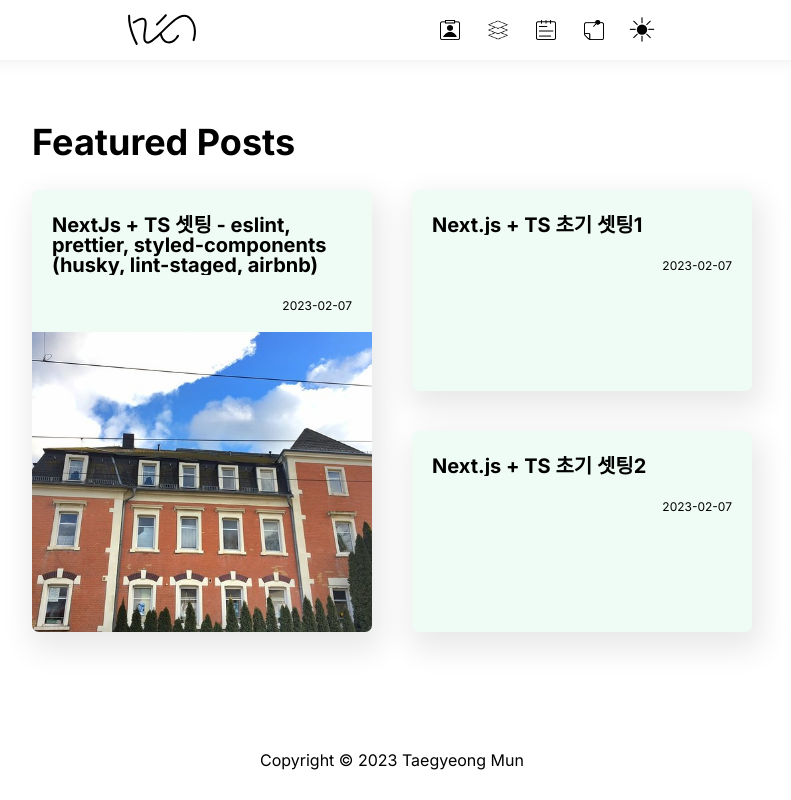
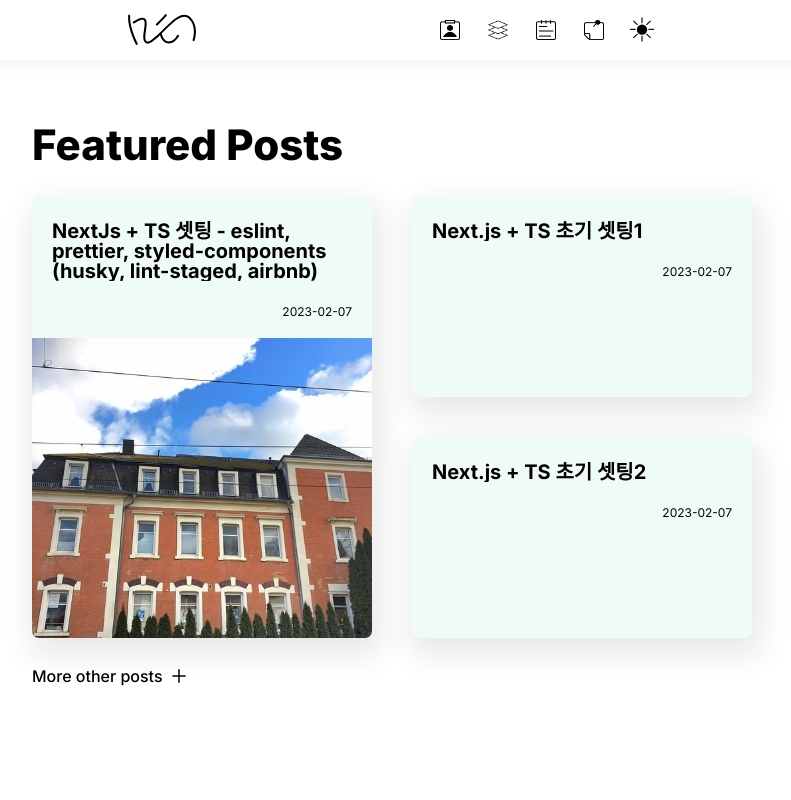
Before and after one commit to xmun74/xmunt, a Next.js app: page / in a window 1280 px wide. Shown: the top 800 px of the page, without its empty margins (248-1039 px from the left). Built offline with nearby package versions, Linux system fonts and the light colour scheme; no server answers.

Commit message:
style: heading, Projects, css

```diff
--- /dev/null
+++ b/components/common/Heading.tsx
@@ -0,0 +1,11 @@
+import styled from 'styled-components'
+
+const HeadingContent = styled.h1`
+  font-size: 42px;
+  font-weight: 800;
+  margin-bottom: 30px;
+`
+
+export default function Heading({ title }: { title: string }) {
+  return <HeadingContent>{title}</HeadingContent>
+}
--- /dev/null
+++ b/components/icons/PlusIcon.tsx
@@ -0,0 +1,24 @@
+import * as React from 'react'
+import { SVGProps } from 'react'
+
+function PlusIcon(props: SVGProps<SVGSVGElement>) {
+  return (
+    <svg
+      viewBox="0 0 16 16"
+      className="plus"
+      style={{
+        width: 16,
+        height: 16,
+        display: 'block',
+        fill: 'currentColor',
+        flexShrink: 0,
+        backfaceVisibility: 'hidden',
+      }}
+      {...props}
+    >
+      <path d="M7.977 14.963c.407 0 .747-.324.747-.723V8.72h5.362c.399 0 .74-.34.74-.747a.746.746 0 0 0-.74-.738H8.724V1.706c0-.398-.34-.722-.747-.722a.732.732 0 0 0-.739.722v5.529h-5.37a.746.746 0 0 0-.74.738c0 .407.341.747.74.747h5.37v5.52c0 .399.332.723.739.723z" />
+    </svg>
+  )
+}
+
+export default PlusIcon
--- a/pages/about/index.tsx
+++ b/pages/about/index.tsx
@@ -19,7 +19,7 @@ export default function About() {
       <Seo mode="default" />
       <AboutTitle>taegyeong mun</AboutTitle>
       <Content>
-        I am interested in solving problems and helping others. <br />
+        I&apos;m interested in solving problems and helping others. <br />
         and my heart beats when I do creative work. <br />
         also mainly use React, Typescript, styled-components for front-end
         development.
--- a/pages/index.tsx
+++ b/pages/index.tsx
@@ -1,13 +1,26 @@
+import Link from 'next/link'
 import styled from 'styled-components'
+import Heading from '../components/common/Heading'
+import PlusIcon from '../components/icons/PlusIcon'
 import PreviewContent from '../components/PreviewContent'
 import Seo from '../components/Seo'
 
-const HomeContainer = styled.div``
+const HomeContainer = styled.div`
+  height: 100vh;
+`
 
-const SubHeading = styled.h1`
-  font-size: 36px;
-  font-weight: 700;
-  margin-bottom: 30px;
+const BlogLink = styled(Link)`
+  font-size: 16px;
+  font-weight: 500;
+  margin-top: 30px;
+  &:hover {
+    color: #ff5500;
+    transition: 0.15s ease-in-out;
+  }
+  display: inline-block;
+`
+const BlogLinkWrap = styled.div`
+  display: flex;
 `
 
 export default function Home() {
@@ -36,8 +49,14 @@ export default function Home() {
     <>
       <Seo mode="default" />
       <HomeContainer>
-        <SubHeading>Featured Posts</SubHeading>
+        <Heading title="Featured Posts" />
         <PreviewContent previewPosts={previewPosts} />
+        <BlogLink href="/blog">
+          <BlogLinkWrap>
+            More other posts &nbsp;
+            <PlusIcon />
+          </BlogLinkWrap>
+        </BlogLink>
       </HomeContainer>
     </>
   )
```
Also changed, not shown: pages/blog/index.tsx (+2 -6 lines), pages/note/index.tsx (+16 -1 lines), pages/projects/index.tsx (+69 -1 lines), 1 other file (tests, documents, lock files or other folders).
